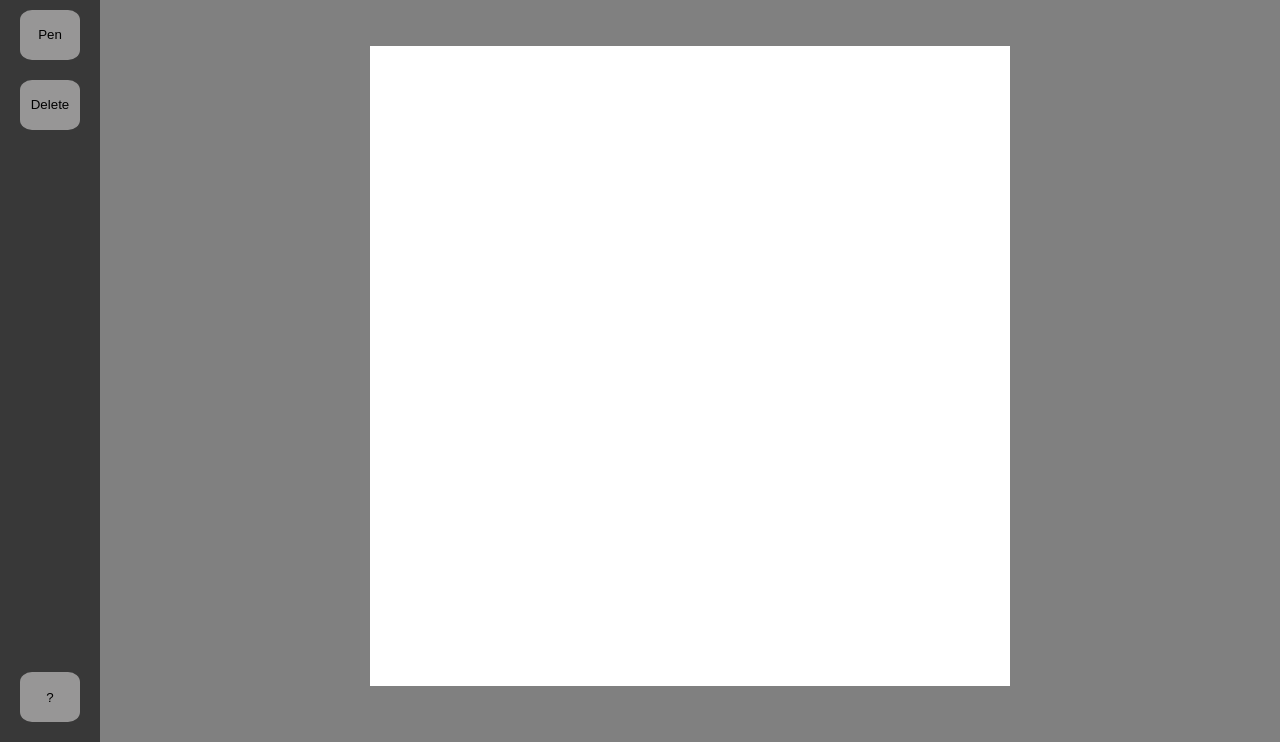
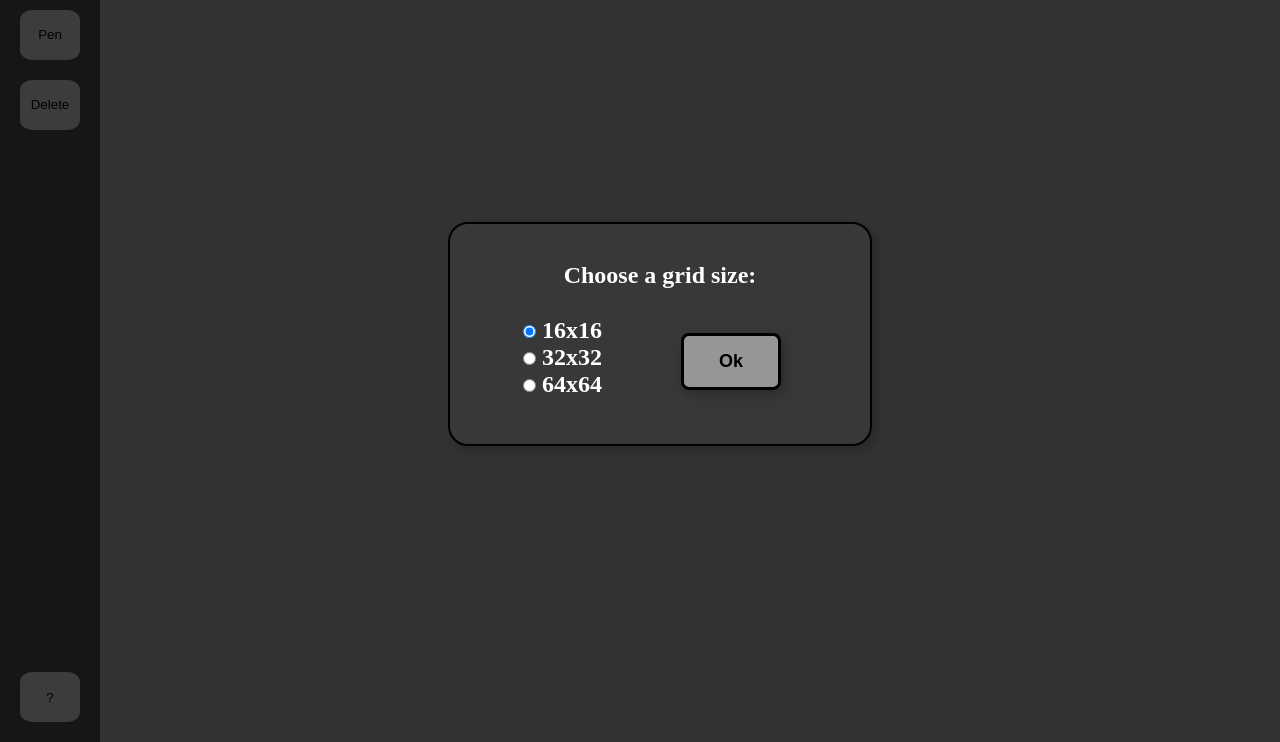
Before and after one commit to s-egge/peasel, a plain HTML site: page index.html in a window 1280 px wide. Shown: the part 58-800 px from the top of the page. Drawn offline with Linux system fonts and the light colour scheme.

Commit message:
grid size choice added
- User now can pick from 3 different grid sizes on site entry
- Canvas size is updated based on user choice
- Fixed issue where there was white space in between pixels when dragging and drawing instead of clicking one at a time

```diff
--- a/index.html
+++ b/index.html
@@ -20,16 +20,31 @@
         </div>
 
         <div id="canvas-wrapper">
-            <canvas id="canvas"></canvas>
+            <canvas id="canvas" class="hidden"></canvas>
         </div>
 
-        <div id="modal-backdrop" class="hidden"></div>
+        <div id="modal-backdrop" class=""></div>
+
+        <div id="grid-size-modal" class="modal">
+          <p>Choose a grid size:</p>
+          <div id="grid-size-body">
+            <form>
+              <input type="radio" id="16" name="grid-size" value="16" checked>
+              <label for="16">16x16</label><br>
+              <input type="radio" id="32" name="grid-size" value="32">
+              <label for="32">32x32</label><br>
+              <input type="radio" id="64" name="grid-size" value="64">
+              <label for="64">64x64</label><br>
+            </form>
+            <button id="grid-size-button" class="modal-button">Ok</button>
+          </div>
+        </div>
 
         <div class="modal hidden" id="delete-modal">
           <p>Are you sure you want to erase the canvas and start over?</p>
           <div id="delete-modal-buttons">
-              <button id="delete-yes">Yes</button>
-              <button  id="delete-no">No</button>
+              <button id="delete-yes" class="modal-button">Yes</button>
+              <button  id="delete-no" class="modal-button">No</button>
           </div>
       </div>
 
--- a/index.js
+++ b/index.js
@@ -1,13 +1,22 @@
-var penButton = document.getElementById("pen")
-var deleteButton = document.getElementById("delete")
-var deleteYes = document.getElementById("delete-yes")
-var deleteNo = document.getElementById("delete-no")
+var gridSizeButton = document.getElementById("grid-size-button");
+var penButton = document.getElementById("pen");
+var deleteButton = document.getElementById("delete");
+var deleteYes = document.getElementById("delete-yes");
+var deleteNo = document.getElementById("delete-no");
 
 // canvas set-up
 var canvas = document.getElementById("canvas");
-var c = canvas.getContext('2d')
-canvas.height = window.innerHeight * 0.8
-canvas.width = canvas.height
+var c = canvas.getContext('2d');
+
+// pixel variables
+var gridSize = 0
+var pixelLength = 0
+var pixelColor = "#000000" //start with black, changeable later
+var pixelX = 0
+var pixelY = 0
+
+//mouse variables
+var mousePressed = false
 
 //add pen button click functinality
 penButton.addEventListener('click', function() {
@@ -36,16 +45,30 @@ deleteNo.addEventListener('click', function(){
     document.getElementById("delete-modal").classList.toggle("hidden");
 })
 
+//when user clicks OK on grid size, update canvas pixel dimensions
+gridSizeButton.addEventListener('click', function(){
+    var gridOptions = document.getElementsByName("grid-size");
+    var gridSize = 0
 
-// pixel dimensions will start 16x16, add option to change size later
-var dimensions = 16
-var pixelLength = canvas.width / 16
-var pixelColor = "#000000" //start with black, changeable later
-var pixelX = 0
-var pixelY = 0
+    //get selected grid size
+    for(x = 0; x < gridOptions.length; x++) {
+        if (gridOptions[x].checked)
+            gridSize = gridOptions[x].value
+    }
 
-//mouse variables
-var mousePressed = false
+    //determine canvas size based on gridSize, not allowing floating point numbers
+    canvas.height = Math.floor((window.innerHeight * 0.8) / gridSize) * gridSize
+    canvas.width = canvas.height
+
+    //update canvas pixel dimensions based on grid size
+    pixelLength = canvas.width / gridSize
+
+    //close grid-size modal and backdrop, display canvas
+    document.getElementById("modal-backdrop").classList.toggle("hidden")
+    document.getElementById("grid-size-modal").classList.toggle("hidden")
+    document.getElementById("canvas").classList.toggle("hidden")
+    penButton.classList.toggle("clicked");
+})
 
 //toggle mousePressed bool when user clicks down
 window.onmousedown = function() {
--- a/style.css
+++ b/style.css
@@ -96,7 +96,7 @@ button:hover {
     min-height: 200px;
     color: white;
     font-weight: bold;
-    font-size:50px;
+    font-size: 24px;
     border: 2px solid black;
     border-radius: 20px;
     background-color: rgb(56, 56, 56);
@@ -104,7 +104,13 @@ button:hover {
     box-shadow: 4px 4px 12px rgba(0, 0, 0, 0.25);
 }
 
-#delete-modal{
+#grid-size-body {
+    display: flex;
+    width: 100%;
+    justify-content: space-evenly;
+}
+
+#grid-size-modal, #delete-modal{
     font-size: 24px;
     z-index: 2;
     text-align: center;
@@ -114,7 +120,7 @@ button:hover {
     width: 350px;
 }
 
-#delete-modal-buttons>button{
+.modal-button{
     margin: 16px;
     padding: 15px;
     background-color: rgb(151, 150, 150);
@@ -127,7 +133,7 @@ button:hover {
     width: 100px;
 }
 
-#delete-modal-buttons>button:hover {
+.modal-button:hover {
     transform:scale(105%);
     background-color: rgb(194, 194, 194);
 }
```
